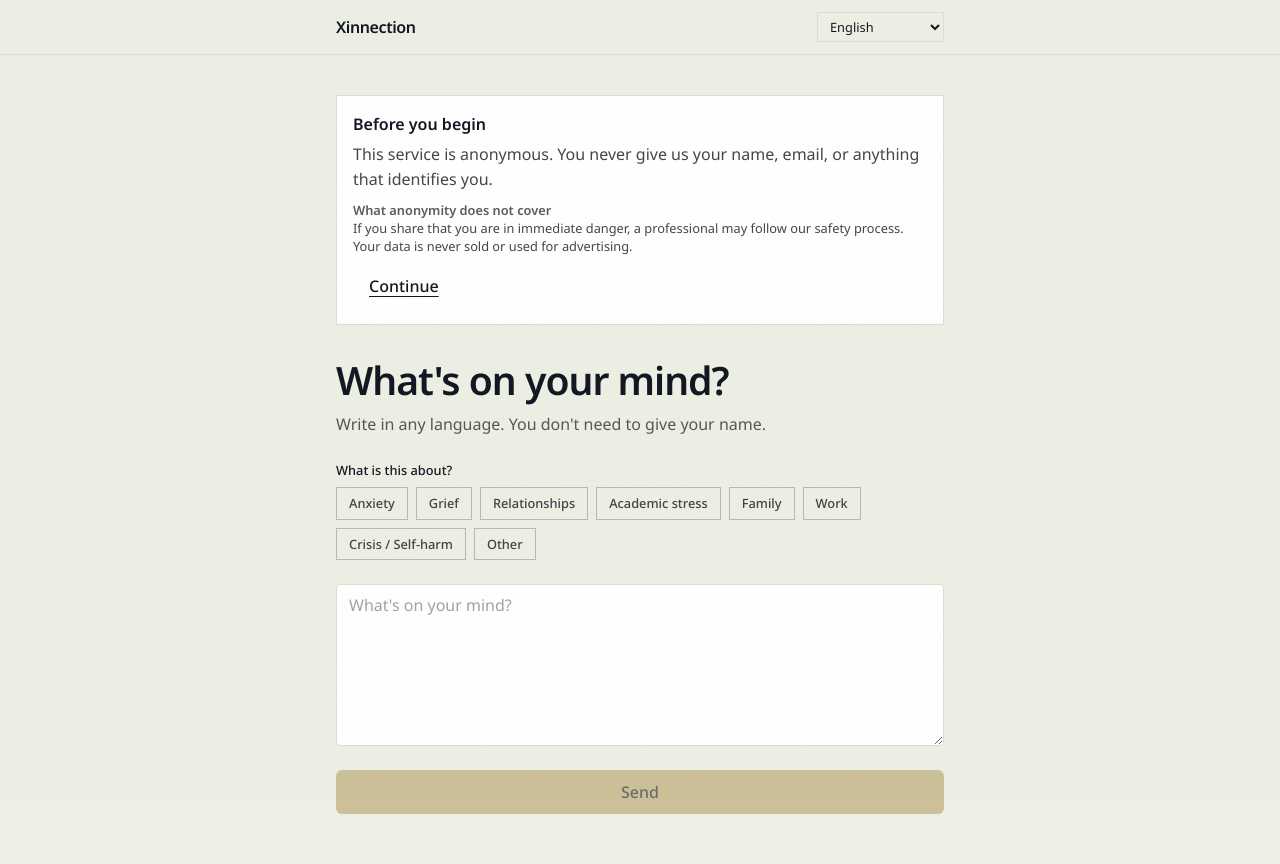
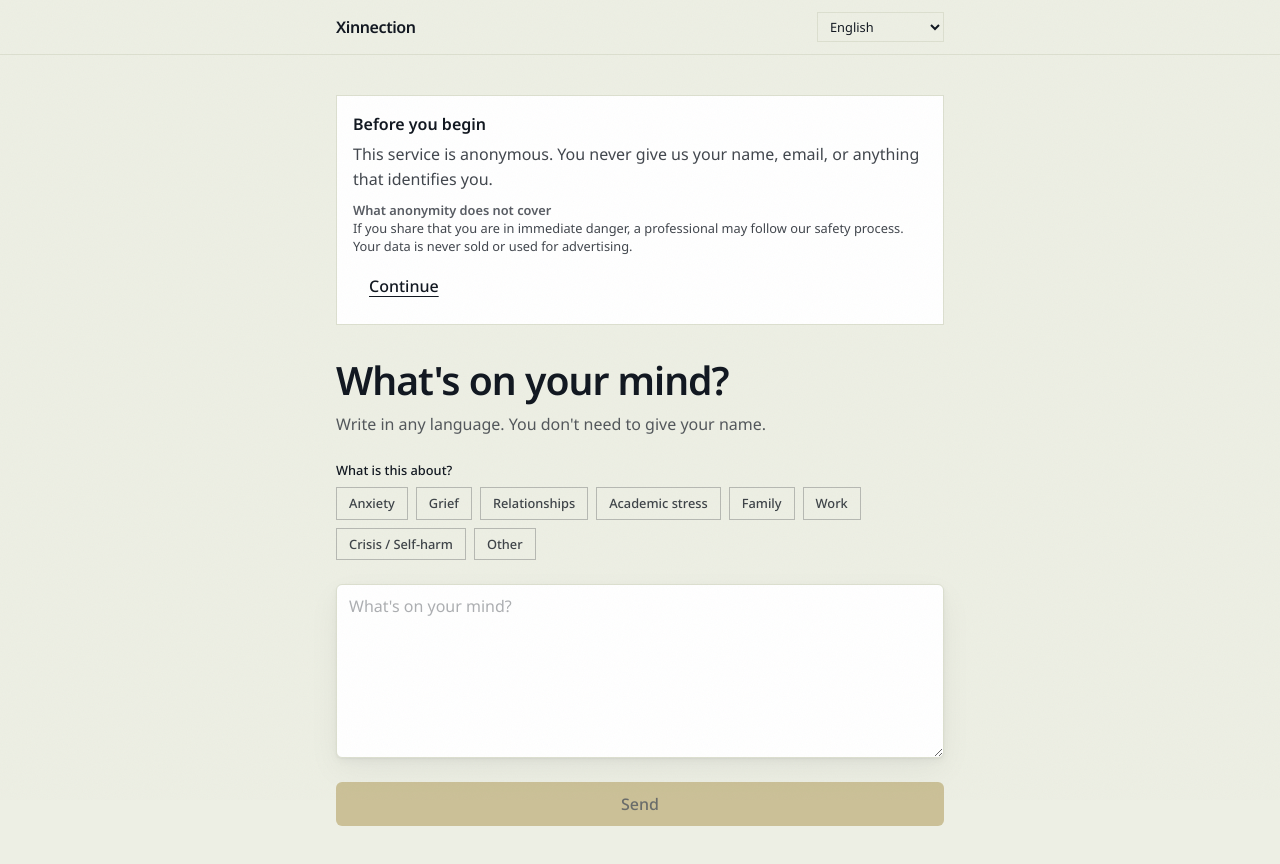
Before and after one commit to Respectus11/Xinnection, a Next.js app: page /en in a window 1280 px wide. Shown: the top 864 px of the page. Built offline with nearby package versions, Linux system fonts and the light colour scheme.

Commit message:
feat(ui): rework form fields with rest/lift elevation
Inputs rest at --shadow-rest and lift on focus, with hairline borders from
the line token, sentence-case kickers at text-ink/55, and error tone drawn
from the flag stop. One field set for every register.

```diff
--- a/src/components/ui/fields.tsx
+++ b/src/components/ui/fields.tsx
@@ -1,7 +1,14 @@
-import type { InputHTMLAttributes, ReactNode, TextareaHTMLAttributes } from "react";
+import type {
+  InputHTMLAttributes,
+  ReactNode,
+  SelectHTMLAttributes,
+  TextareaHTMLAttributes,
+} from "react";
 
+// Fields carry a quiet rest shadow and gain real lift on focus — physical,
+// not flashy. Focus ring is ink for guaranteed contrast.
 const fieldClasses =
-  "w-full rounded border border-line bg-white px-3 py-2 text-base text-ink placeholder:text-ink/40 focus-visible:outline-2 focus-visible:outline-offset-1 focus-visible:outline-ink";
+  "w-full rounded-md border border-line bg-white px-3 py-2 text-base text-ink shadow-rest placeholder:text-ink/35 transition-shadow duration-150 ease-soft focus:shadow-lift focus-visible:outline-2 focus-visible:outline-offset-1 focus-visible:outline-ink";
 
 export function Input({
   className = "",
@@ -14,12 +21,24 @@ export function Textarea({
   className = "",
   ...props
 }: TextareaHTMLAttributes<HTMLTextAreaElement>) {
-  return <textarea {...props} className={`${fieldClasses} min-h-32 ${className}`} />;
+  return (
+    <textarea
+      {...props}
+      className={`${fieldClasses} min-h-32 leading-relaxed ${className}`}
+    />
+  );
+}
+
+export function Select({
+  className = "",
+  ...props
+}: SelectHTMLAttributes<HTMLSelectElement>) {
+  return <select {...props} className={`${fieldClasses} py-1.5 text-sm ${className}`} />;
 }
 
 export function Label({ children, htmlFor }: { children: ReactNode; htmlFor?: string }) {
   return (
-    <label htmlFor={htmlFor} className="mb-1 block text-sm font-medium text-ink">
+    <label htmlFor={htmlFor} className="mb-1.5 block text-sm font-medium text-ink">
       {children}
     </label>
   );
```
